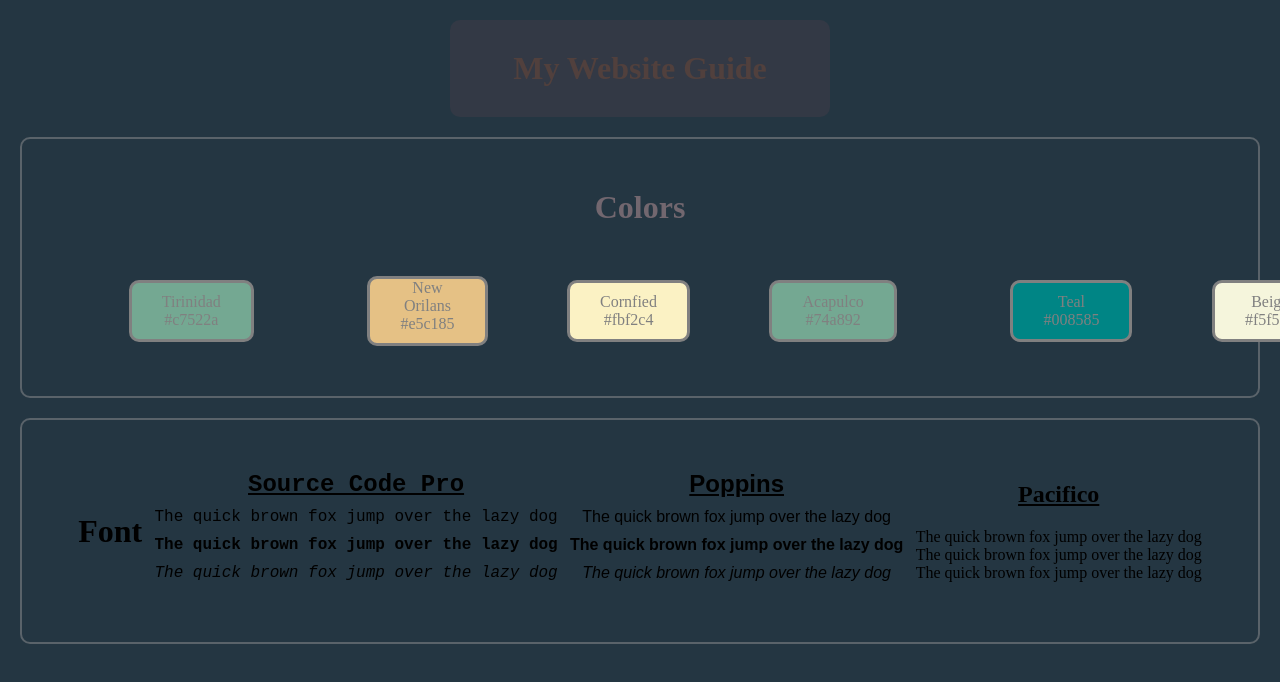
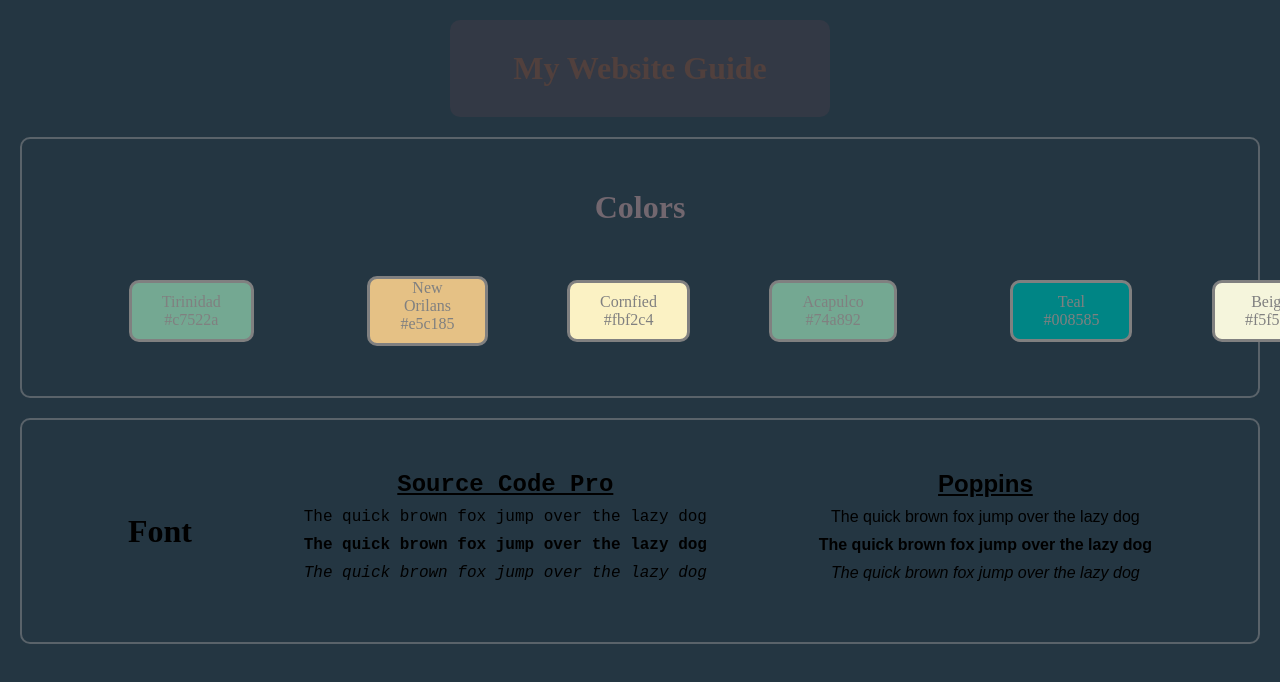
Before and after one commit to Salama-Jamal/Design_System, a plain HTML site: page Index.html in a window 1280 px wide. Shown: the top 682 px of the page. Drawn offline with Linux system fonts and the light colour scheme.

Commit message:
problem font

```diff
--- a/Index.html
+++ b/Index.html
@@ -56,12 +56,12 @@
         <p class="poppin-p2">The quick brown fox jump over the lazy dog</p>
         <p class="poppin-p3">The quick brown fox jump over the lazy dog</p>
       </div>
-      <div>
-        <h2 class="pacifico">Pacifico</h2>
+      <!--<div class="pacifico">
+        <h2 class="pacifico-0">Pacifico</h2>
         <p class="pacifico-1">The quick brown fox jump over the lazy dog</p>
         <p class="pacifico-2">The quick brown fox jump over the lazy dog</p>
         <p class="pacifico-3">The quick brown fox jump over the lazy dog</p>
-      </div>
+      </div>-->
     </div>
   </body>
 </html>
```
Also changed, not shown: Styles.css (line endings or trailing spaces).
